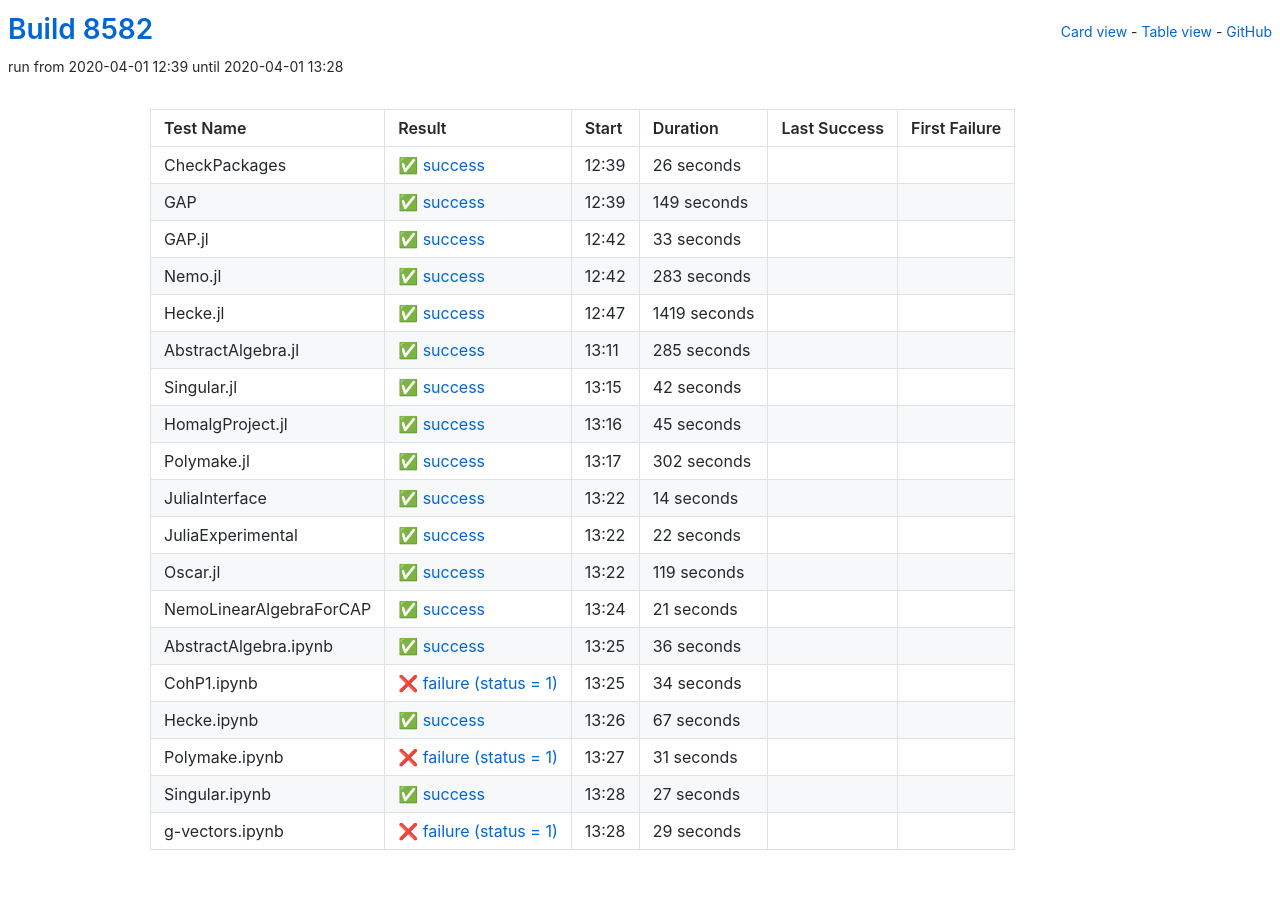
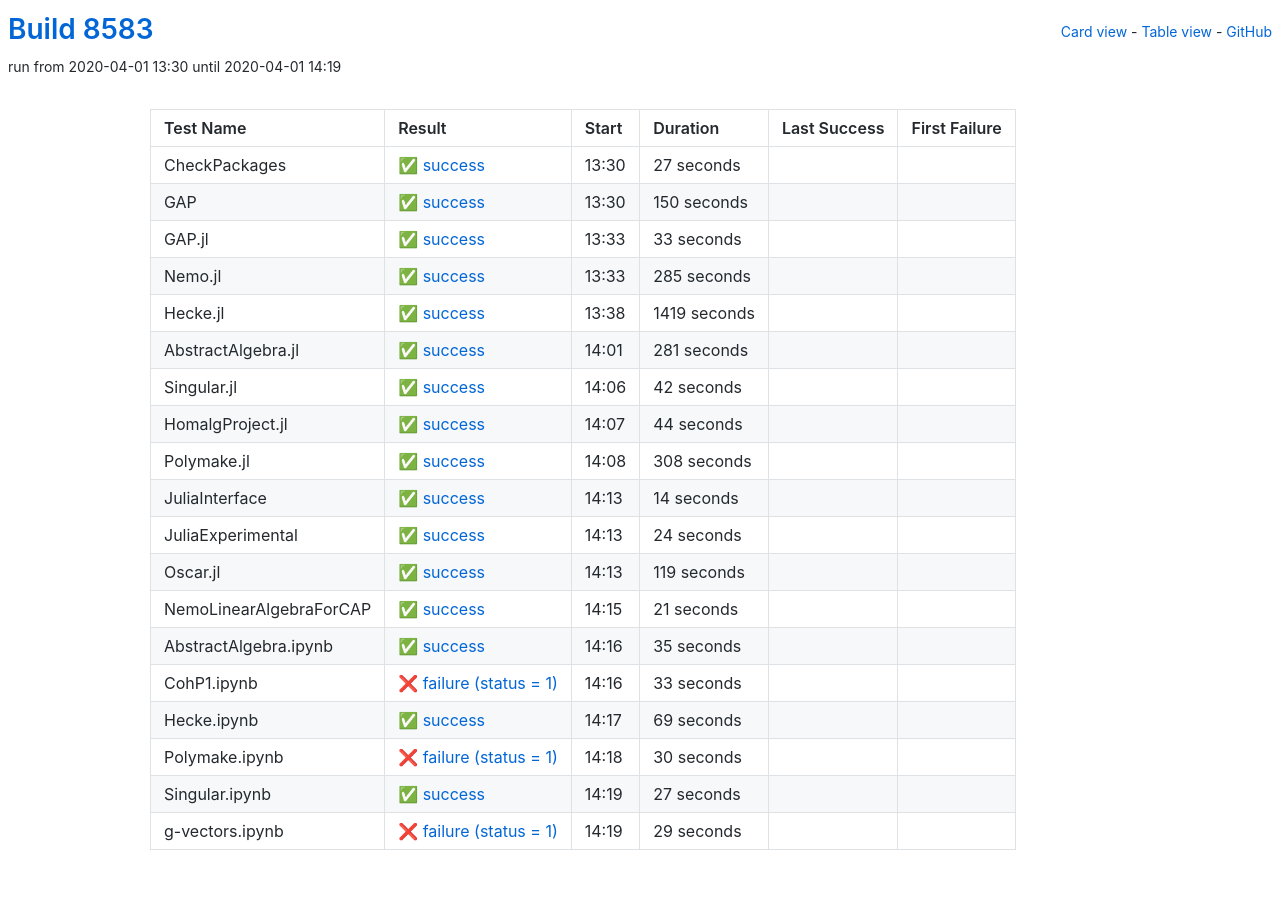
Before and after one commit to oscar-system/oscar-ci-status, a Jekyll site: the page built from table.html, in a window 1280 px wide. Built offline with Jekyll 4.4.1, drawn with Linux system fonts in a browser that asks for light colours.

Commit message:
Build 8583

```diff
--- a/_data/ci.yml
+++ b/_data/ci.yml
@@ -1,27 +1,27 @@
-build: 8582
-build_url: https://oscarci.mathematik.uni-kl.de/job/oscar/8582/
+build: 8583
+build_url: https://oscarci.mathematik.uni-kl.de/job/oscar/8583/
 job: oscar
 tests:
-- duration: 26
+- duration: 27
   exitcode: 0
   first_failure: false
   first_failure_url: null
   last_success: false
   last_success_url: null
-  log: https://oscarci.mathematik.uni-kl.de/job/oscar/8582/artifact/logs/build-8582/CheckPackages.log
+  log: https://oscarci.mathematik.uni-kl.de/job/oscar/8583/artifact/logs/build-8583/CheckPackages.log
   name: CheckPackages
-  start: 2020-04-01 12:39
+  start: 2020-04-01 13:30
   status: success
   success: true
-- duration: 149
+- duration: 150
   exitcode: 0
   first_failure: false
   first_failure_url: null
   last_success: false
   last_success_url: null
-  log: https://oscarci.mathematik.uni-kl.de/job/oscar/8582/artifact/logs/build-8582/GAP.log
+  log: https://oscarci.mathematik.uni-kl.de/job/oscar/8583/artifact/logs/build-8583/GAP.log
   name: GAP
-  start: 2020-04-01 12:39
+  start: 2020-04-01 13:30
   status: success
   success: true
 - duration: 33
@@ -30,20 +30,20 @@ tests:
   first_failure_url: null
   last_success: false
   last_success_url: null
-  log: https://oscarci.mathematik.uni-kl.de/job/oscar/8582/artifact/logs/build-8582/GAP.jl.log
+  log: https://oscarci.mathematik.uni-kl.de/job/oscar/8583/artifact/logs/build-8583/GAP.jl.log
   name: GAP.jl
-  start: 2020-04-01 12:42
+  start: 2020-04-01 13:33
   status: success
   success: true
-- duration: 283
+- duration: 285
   exitcode: 0
   first_failure: false
   first_failure_url: null
   last_success: false
   last_success_url: null
-  log: https://oscarci.mathematik.uni-kl.de/job/oscar/8582/artifact/logs/build-8582/Nemo.jl.log
+  log: https://oscarci.mathematik.uni-kl.de/job/oscar/8583/artifact/logs/build-8583/Nemo.jl.log
   name: Nemo.jl
-  start: 2020-04-01 12:42
+  start: 2020-04-01 13:33
   status: success
   success: true
 - duration: 1419
@@ -52,20 +52,20 @@ tests:
   first_failure_url: null
   last_success: false
   last_success_url: null
-  log: https://oscarci.mathematik.uni-kl.de/job/oscar/8582/artifact/logs/build-8582/Hecke.jl.log
+  log: https://oscarci.mathematik.uni-kl.de/job/oscar/8583/artifact/logs/build-8583/Hecke.jl.log
   name: Hecke.jl
-  start: 2020-04-01 12:47
+  start: 2020-04-01 13:38
   status: success
   success: true
-- duration: 285
+- duration: 281
   exitcode: 0
   first_failure: false
   first_failure_url: null
   last_success: false
   last_success_url: null
-  log: https://oscarci.mathematik.uni-kl.de/job/oscar/8582/artifact/logs/build-8582/AbstractAlgebra.jl.log
+  log: https://oscarci.mathematik.uni-kl.de/job/oscar/8583/artifact/logs/build-8583/AbstractAlgebra.jl.log
   name: AbstractAlgebra.jl
-  start: 2020-04-01 13:11
+  start: 2020-04-01 14:01
   status: success
   success: true
 - duration: 42
@@ -74,31 +74,31 @@ tests:
   first_failure_url: null
   last_success: false
   last_success_url: null
-  log: https://oscarci.mathematik.uni-kl.de/job/oscar/8582/artifact/logs/build-8582/Singular.jl.log
+  log: https://oscarci.mathematik.uni-kl.de/job/oscar/8583/artifact/logs/build-8583/Singular.jl.log
   name: Singular.jl
-  start: 2020-04-01 13:15
+  start: 2020-04-01 14:06
   status: success
   success: true
-- duration: 45
+- duration: 44
   exitcode: 0
   first_failure: false
   first_failure_url: null
   last_success: false
   last_success_url: null
-  log: https://oscarci.mathematik.uni-kl.de/job/oscar/8582/artifact/logs/build-8582/HomalgProject.jl.log
+  log: https://oscarci.mathematik.uni-kl.de/job/oscar/8583/artifact/logs/build-8583/HomalgProject.jl.log
   name: HomalgProject.jl
-  start: 2020-04-01 13:16
+  start: 2020-04-01 14:07
   status: success
   success: true
-- duration: 302
+- duration: 308
   exitcode: 0
   first_failure: false
   first_failure_url: null
   last_success: false
   last_success_url: null
-  log: https://oscarci.mathematik.uni-kl.de/job/oscar/8582/artifact/logs/build-8582/Polymake.jl.log
+  log: https://oscarci.mathematik.uni-kl.de/job/oscar/8583/artifact/logs/build-8583/Polymake.jl.log
   name: Polymake.jl
-  start: 2020-04-01 13:17
+  start: 2020-04-01 14:08
   status: success
   success: true
 - duration: 14
@@ -107,20 +107,20 @@ tests:
   first_failure_url: null
   last_success: false
   last_success_url: null
-  log: https://oscarci.mathematik.uni-kl.de/job/oscar/8582/artifact/logs/build-8582/JuliaInterface.log
+  log: https://oscarci.mathematik.uni-kl.de/job/oscar/8583/artifact/logs/build-8583/JuliaInterface.log
   name: JuliaInterface
-  start: 2020-04-01 13:22
+  start: 2020-04-01 14:13
   status: success
   success: true
-- duration: 22
+- duration: 24
   exitcode: 0
   first_failure: false
   first_failure_url: null
   last_success: false
   last_success_url: null
-  log: https://oscarci.mathematik.uni-kl.de/job/oscar/8582/artifact/logs/build-8582/JuliaExperimental.log
+  log: https://oscarci.mathematik.uni-kl.de/job/oscar/8583/artifact/logs/build-8583/JuliaExperimental.log
   name: JuliaExperimental
-  start: 2020-04-01 13:22
+  start: 2020-04-01 14:13
   status: success
   success: true
 - duration: 119
@@ -129,9 +129,9 @@ tests:
   first_failure_url: null
   last_success: false
   last_success_url: null
-  log: https://oscarci.mathematik.uni-kl.de/job/oscar/8582/artifact/logs/build-8582/Oscar.jl.log
+  log: https://oscarci.mathematik.uni-kl.de/job/oscar/8583/artifact/logs/build-8583/Oscar.jl.log
   name: Oscar.jl
-  start: 2020-04-01 13:22
+  start: 2020-04-01 14:13
   status: success
   success: true
 - duration: 21
@@ -140,53 +140,53 @@ tests:
   first_failure_url: null
   last_success: false
   last_success_url: null
-  log: https://oscarci.mathematik.uni-kl.de/job/oscar/8582/artifact/logs/build-8582/NemoLinearAlgebraForCAP.log
+  log: https://oscarci.mathematik.uni-kl.de/job/oscar/8583/artifact/logs/build-8583/NemoLinearAlgebraForCAP.log
   name: NemoLinearAlgebraForCAP
-  start: 2020-04-01 13:24
+  start: 2020-04-01 14:15
   status: success
   success: true
-- duration: 36
+- duration: 35
   exitcode: 0
   first_failure: false
   first_failure_url: null
   last_success: false
   last_success_url: null
-  log: https://oscarci.mathematik.uni-kl.de/job/oscar/8582/artifact/logs/build-8582/AbstractAlgebra.ipynb.log
+  log: https://oscarci.mathematik.uni-kl.de/job/oscar/8583/artifact/logs/build-8583/AbstractAlgebra.ipynb.log
   name: AbstractAlgebra.ipynb
-  start: 2020-04-01 13:25
+  start: 2020-04-01 14:16
   status: success
   success: true
-- duration: 34
+- duration: 33
   exitcode: 1
   first_failure: false
   first_failure_url: null
   last_success: false
   last_success_url: null
-  log: https://oscarci.mathematik.uni-kl.de/job/oscar/8582/artifact/logs/build-8582/CohP1.ipynb.log
+  log: https://oscarci.mathematik.uni-kl.de/job/oscar/8583/artifact/logs/build-8583/CohP1.ipynb.log
   name: CohP1.ipynb
-  start: 2020-04-01 13:25
+  start: 2020-04-01 14:16
   status: failure
   success: false
-- duration: 67
+- duration: 69
   exitcode: 0
   first_failure: false
   first_failure_url: null
   last_success: false
   last_success_url: null
-  log: https://oscarci.mathematik.uni-kl.de/job/oscar/8582/artifact/logs/build-8582/Hecke.ipynb.log
+  log: https://oscarci.mathematik.uni-kl.de/job/oscar/8583/artifact/logs/build-8583/Hecke.ipynb.log
   name: Hecke.ipynb
-  start: 2020-04-01 13:26
+  start: 2020-04-01 14:17
   status: success
   success: true
-- duration: 31
+- duration: 30
   exitcode: 1
   first_failure: false
   first_failure_url: null
   last_success: false
   last_success_url: null
-  log: https://oscarci.mathematik.uni-kl.de/job/oscar/8582/artifact/logs/build-8582/Polymake.ipynb.log
+  log: https://oscarci.mathematik.uni-kl.de/job/oscar/8583/artifact/logs/build-8583/Polymake.ipynb.log
   name: Polymake.ipynb
-  start: 2020-04-01 13:27
+  start: 2020-04-01 14:18
   status: failure
   success: false
 - duration: 27
@@ -195,9 +195,9 @@ tests:
   first_failure_url: null
   last_success: false
   last_success_url: null
-  log: https://oscarci.mathematik.uni-kl.de/job/oscar/8582/artifact/logs/build-8582/Singular.ipynb.log
+  log: https://oscarci.mathematik.uni-kl.de/job/oscar/8583/artifact/logs/build-8583/Singular.ipynb.log
   name: Singular.ipynb
-  start: 2020-04-01 13:28
+  start: 2020-04-01 14:19
   status: success
   success: true
 - duration: 29
@@ -206,8 +206,8 @@ tests:
   first_failure_url: null
   last_success: false
   last_success_url: null
-  log: https://oscarci.mathematik.uni-kl.de/job/oscar/8582/artifact/logs/build-8582/g-vectors.ipynb.log
+  log: https://oscarci.mathematik.uni-kl.de/job/oscar/8583/artifact/logs/build-8583/g-vectors.ipynb.log
   name: g-vectors.ipynb
-  start: 2020-04-01 13:28
+  start: 2020-04-01 14:19
   status: failure
   success: false
```
Also changed, not shown: README.md.
